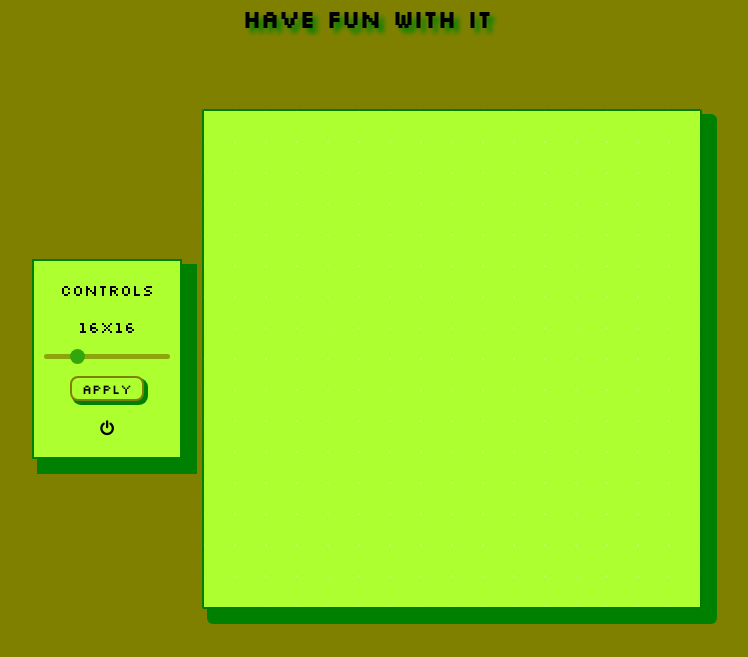
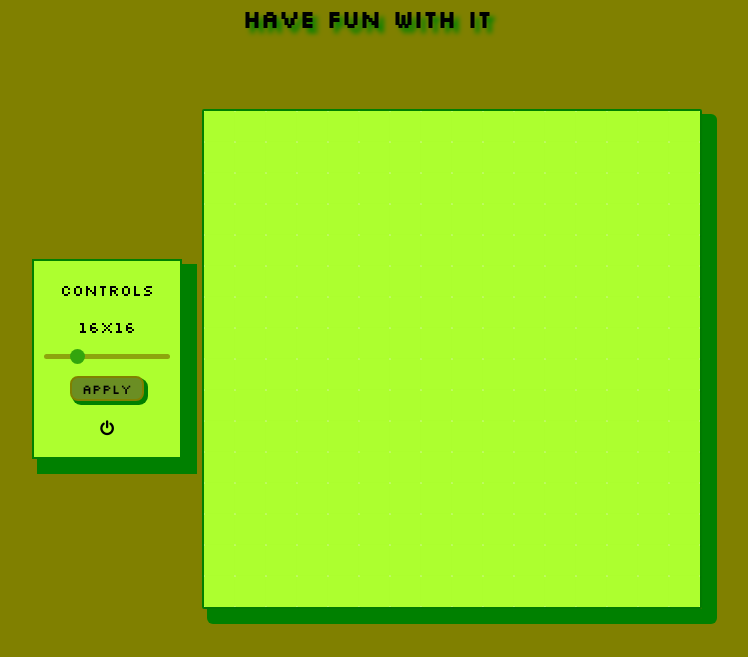
Before and after one commit to Mitchel-Okonjo/etch-a-sketch, a plain HTML site: page index.html in a window 1280 px wide. In both pictures the pointer is over the button "Apply". Shown: the part 137-794 px from the top of the page, without its empty margins (273-1021 px from the left). Drawn offline with Linux system fonts and the light colour scheme.

Commit message:
Add hover pointer for apply and reset buttons

```diff
--- a/style.css
+++ b/style.css
@@ -89,6 +89,11 @@ h2 {
     box-shadow: 3px 3px 0px 1px green;
 }
 
+.btn:hover {
+    background-color: olivedrab;
+    cursor: pointer;
+}
+
 .footer {
     background-color: olive;
     color: black;
@@ -137,3 +142,7 @@ h2 {
 a:link, a:visited, a:hover, a:active {
     color: black;
 }
+
+.fa-power-off:hover {
+    cursor: pointer;
+}
```
